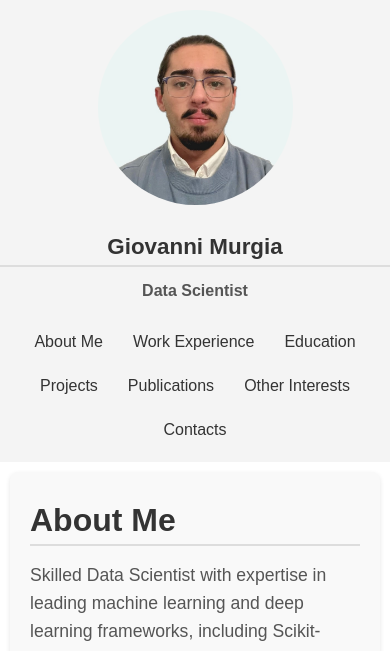
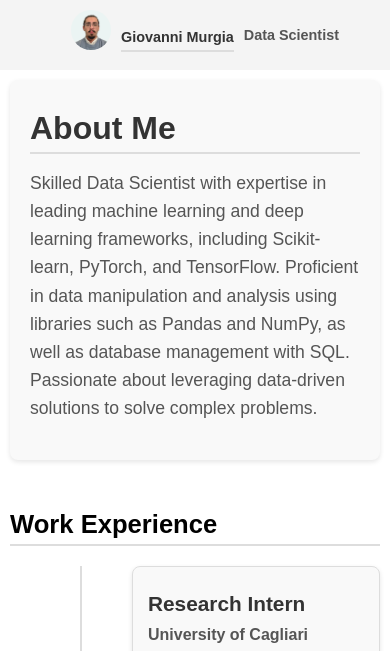
Before and after one commit to Auruur/auruur.github.io, a plain HTML site: page index.html in a window 390 px wide. Shown: the top 651 px of the page. Drawn offline with Linux system fonts and the light colour scheme.

Commit message:
mobile adaptations

```diff
--- a/style.css
+++ b/style.css
@@ -380,33 +380,46 @@ a {
   }
 
   @media (max-width: 480px) {
-    /* Layout in colonna per dispositivi mobili */
-    body {
-      flex-direction: column;
-      height: auto;
-    }
-
+    /* La sidebar diventa un header fisso che mostra solo il profilo */
     aside {
       width: 100%;
       height: auto;
-      position: relative;
+      position: fixed;
+      top: 0;
+      left: 0;
+      padding: 10px;
       box-shadow: none;
-      padding: 10px 0;
+      z-index: 1000;
     }
 
+    /* Nascondi il menu della sidebar */
+    aside nav {
+      display: none;
+    }
+
+    /* Rendi il profilo compatto */
+    aside .profile {
+      display: flex;
+      align-items: center;
+      justify-content: center;
+      gap: 10px;
+    }
+
+    aside .profile img {
+      width: 40px;
+      height: 40px;
+    }
+
+    aside h2,
+    aside h3 {
+      margin: 0;
+      font-size: 0.9em;
+    }
+
+    /* Sposta il main verso il basso per non coprire il profilo fisso */
     .main {
+      margin-top: 70px; /* Regola in base all'altezza del header */
       margin-left: 0;
       padding: 10px;
     }
-
-    /* Menu in linea per la sidebar */
-    aside nav ul {
-      display: flex;
-      flex-wrap: wrap;
-      justify-content: center;
-    }
-
-    aside nav ul li {
-      margin: 5px;
-    }
   }
```
